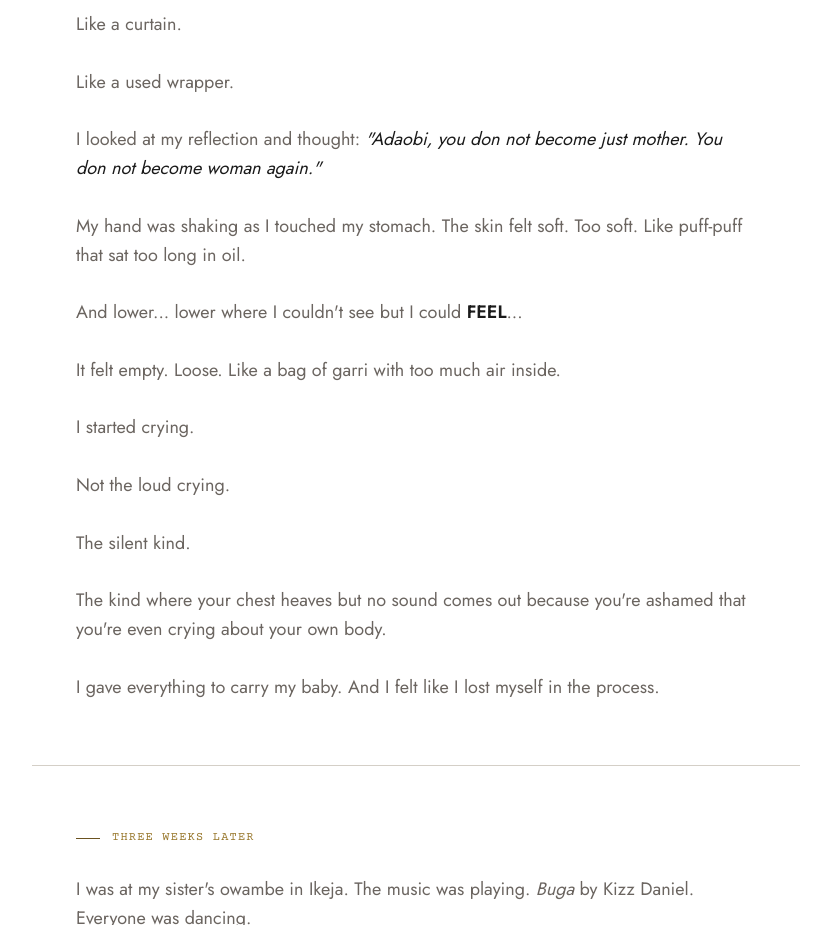
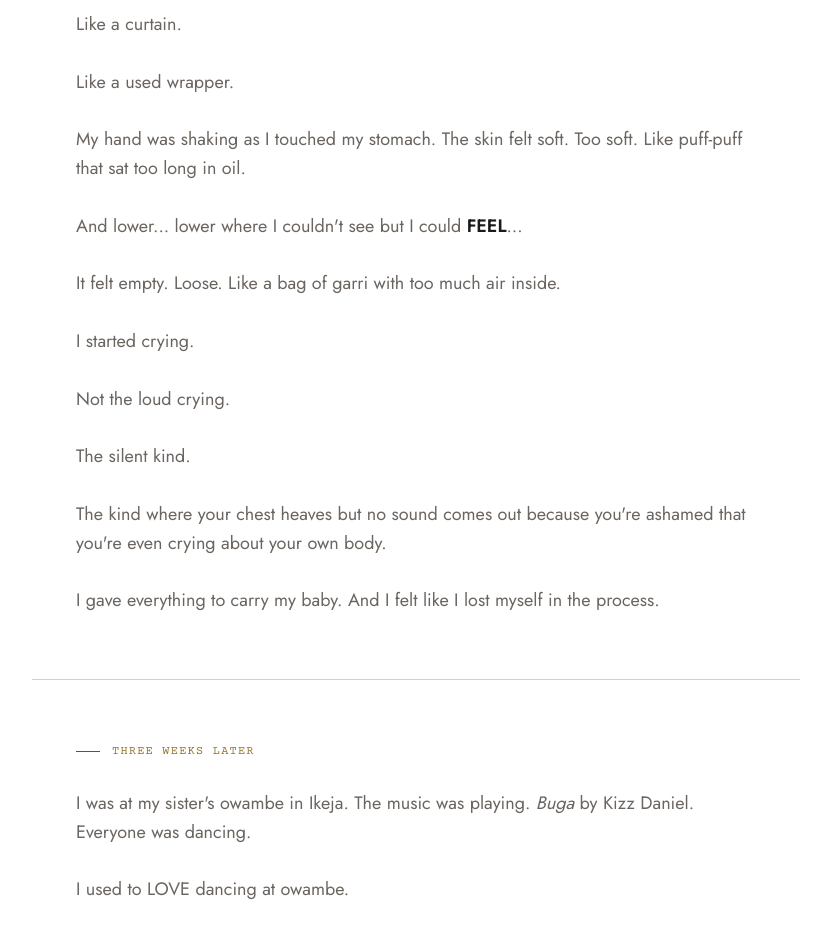
Before and after one commit to victoryetinosa20/HerBloom_health, a plain HTML site: page index.html in a window 1280 px wide. Shown: the part 3200-4125 px from the top of the page, without its empty margins (224-1055 px from the left). Drawn offline with nearby package versions, Linux system fonts and the light colour scheme.

Commit message:
Update index.html

```diff
--- a/index.html
+++ b/index.html
@@ -489,9 +489,7 @@ src="https://www.facebook.com/tr?id=1647319263164081&ev=PageView&noscript=1"
       Like a used wrapper.
     </p>
 
-    <p>
-      I looked at my reflection and thought: <span class="text-cream italic">"Adaobi, you don not become just mother. You don not become woman again."</span>
-    </p>
+
 
     <p>
       My hand was shaking as I touched my stomach. The skin felt soft. Too soft. Like puff-puff that sat too long in oil.
```
